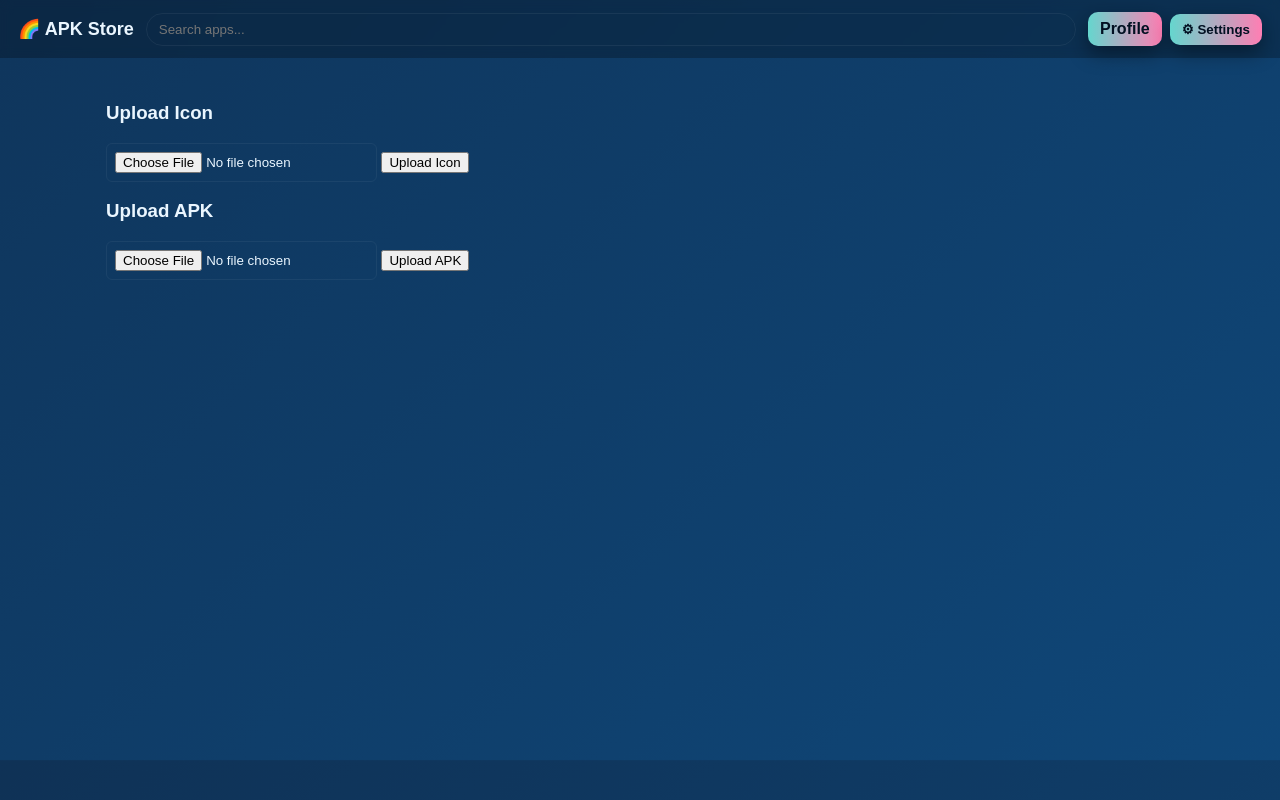
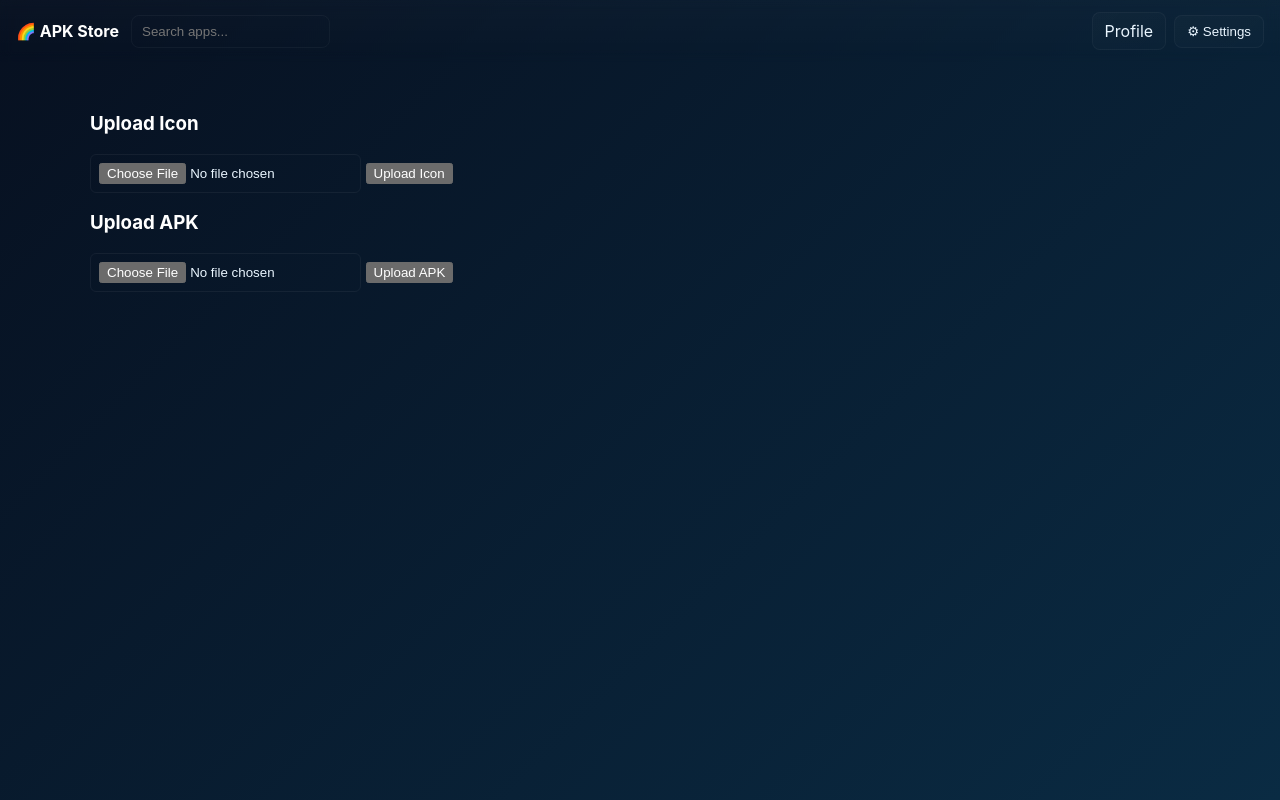
Before and after one commit to webapkdev/11111, a website: page frontend/index.html in a window 1280 px wide. Drawn offline with Linux system fonts and the light colour scheme; no server answers.

Commit message:
Update style.css

```diff
--- a/frontend/style.css
+++ b/frontend/style.css
@@ -1,41 +1,20 @@
 /* Simple gradient + slightly 3D buttons style */
 :root {
-  --accent1: #ff7eb3;
-  --accent2: #65d6ce;
-  --glass: rgba(255,255,255,0.04);
+  --bg1: #071020;
+  --bg2: #0a2b43;
+  --glass: rgba(255,255,255,0.03);
+  --accent: #0d6efd;
+  color-scheme: dark;
 }
-
-* { box-sizing: border-box; }
-body {
-  margin: 0;
-  font-family: Arial, sans-serif;
-  color: #eaf6ff;
-  background: linear-gradient(135deg,#0f172a,#0f4c81);
-  background-size: 400% 400%;
-  animation: bgMove 12s linear infinite;
-}
-@keyframes bgMove { 0%{background-position:0% 50%} 50%{background-position:100% 50%} 100%{background-position:0% 50%} }
-
-.topbar {
-  display:flex;align-items:center;gap:12px;padding:12px 18px;background:rgba(0,0,0,0.25);backdrop-filter: blur(6px);
-}
-.brand { font-weight:700; font-size:18px }
-.search { flex:1 }
-.search input { width:100%; padding:8px 12px; border-radius:999px; border:1px solid rgba(255,255,255,0.06); background:transparent; color:#eaf6ff }
-
-.controls { display:flex; gap:8px; align-items:center; }
-.btn { padding:8px 12px; border-radius:10px; border:0; cursor:pointer; background: linear-gradient(90deg,var(--accent2),var(--accent1)); color:#021022; font-weight:700; box-shadow: 0 8px 20px rgba(0,0,0,0.4); text-decoration:none; display:inline-block; }
-
-.dropdown-wrap { position: relative; display:inline-block; }
-.dropdown { display:none; position:absolute; right:0; top:44px; background: rgba(0,0,0,0.7); padding:10px; border-radius:10px; min-width:200px; z-index:50; }
-.dropdown-item { display:block; width:100%; background:none; border:0; color:#eaf6ff; padding:8px 6px; text-align:left; cursor:pointer; }
-
-.container { max-width:1100px; margin: 24px auto; padding: 0 16px; }
-.grid { display:grid; grid-template-columns: repeat(auto-fill, minmax(240px,1fr)); gap:20px; }
-.card { background: linear-gradient(180deg, rgba(255,255,255,0.02), rgba(255,255,255,0.01)); padding:16px; border-radius:12px; text-align:center; box-shadow: 0 10px 30px rgba(0,0,0,0.45); transition: transform .28s, box-shadow .28s; }
-.card:hover { transform: translateY(-8px) rotateX(4deg); box-shadow:0 18px 45px rgba(0,0,0,0.6); }
-.card img { width:100px; height:100px; border-radius:18px; object-fit:cover; }
-
+html,body{height:100%;margin:0;background:linear-gradient(135deg,var(--bg1),var(--bg2));font-family:Inter,ui-sans-serif,system-ui,-apple-system,"Segoe UI",Roboto,"Helvetica Neue",Arial}
+.topbar{display:flex;align-items:center;padding:12px 16px;gap:12px;background:linear-gradient(180deg,rgba(255,255,255,0.02),transparent);backdrop-filter:blur(6px)}
+.topbar .brand{font-weight:700}
+.search input{padding:8px 10px;border-radius:8px;border:1px solid rgba(255,255,255,0.04);background:transparent;color:#eaf6ff}
+.btn{background:linear-gradient(135deg,rgba(255,255,255,0.02),rgba(255,255,255,0.01));padding:8px 12px;border-radius:8px;border:1px solid rgba(255,255,255,0.04);cursor:pointer;color:#eaf6ff;text-decoration:none}
+.container{max-width:1100px;margin:18px auto;padding:12px}
+.grid{display:grid;grid-template-columns:repeat(auto-fit,minmax(200px,1fr));gap:12px}
+.card{background:var(--glass);padding:12px;border-radius:12px;min-height:140px;display:flex;flex-direction:column;gap:8px}
+.card img{width:100%;height:120px;object-fit:cover;border-radius:8px}
 .upload-card { max-width:720px; margin: 18px auto; background: var(--glass); padding:18px; border-radius:12px; }
 .msg { color:#ffdede; margin-top:10px; }
 
@@ -46,3 +25,9 @@ input, textarea { background: transparent; border:1px solid rgba(255,255,255,0.0
 
 .light { background: linear-gradient(135deg,#fff,#dfe); color:#111 }
 .light .btn { color:#021022 }
+
+/* Ensure controls align right */
+.topbar .controls{display:flex;align-items:center;gap:8px;margin-left:auto}
+.dropdown-wrap{position:relative}
+.dropdown{position:absolute;right:0;top:100%;z-index:50;background:var(--glass);padding:8px;border-radius:8px;display:none;min-width:180px}
+.dropdown .dropdown-item{display:block;width:100%;text-align:left;padding:8px;border:none;background:transparent;cursor:pointer;color:#eaf6ff}
```
